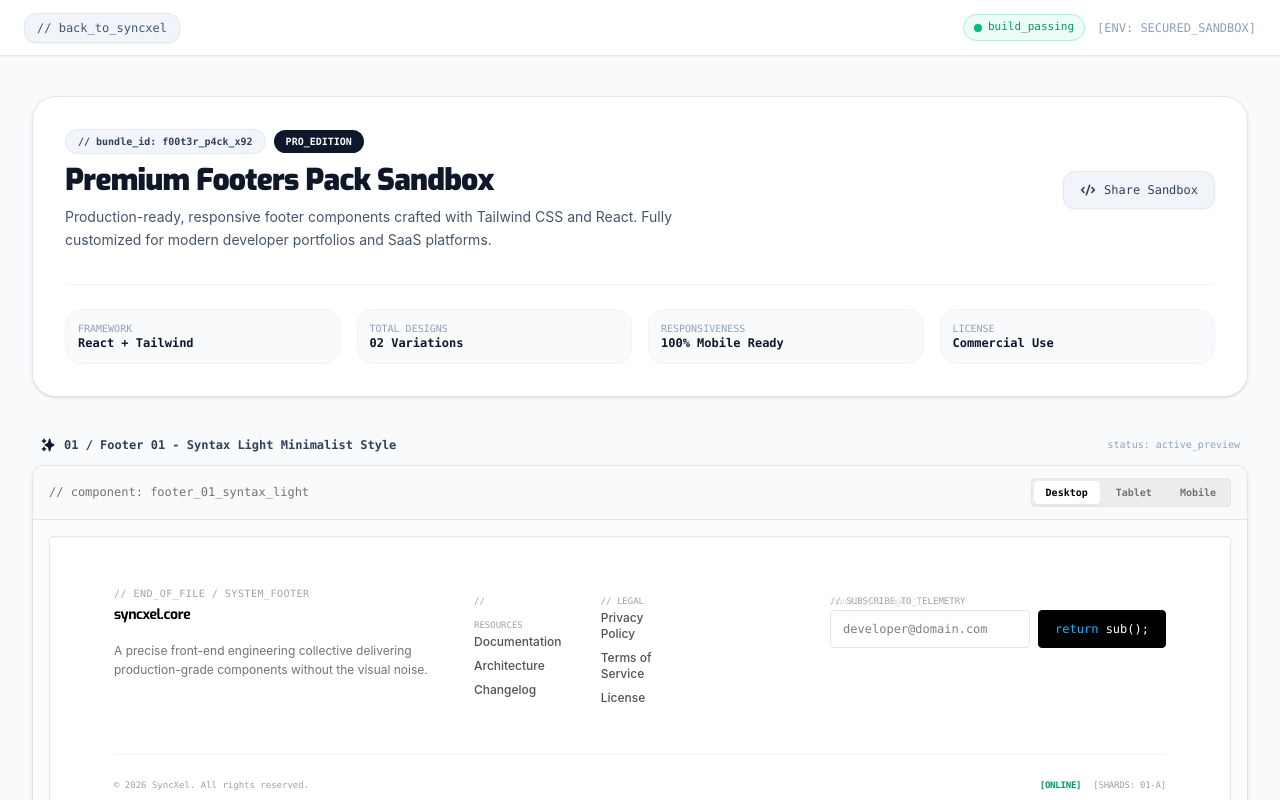
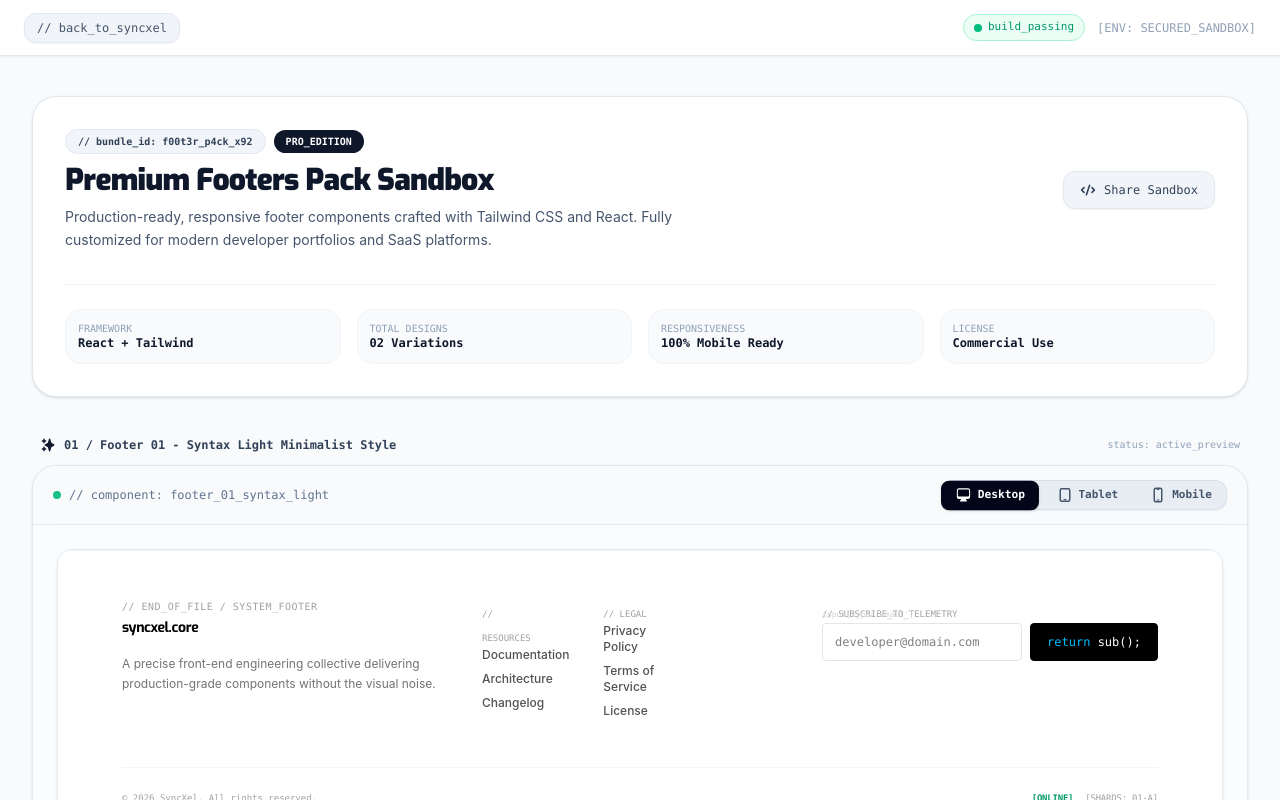
Before and after one commit to lakshan-beast/SyncxelUIPreview, a React (Vite) app: page / in a window 1280 px wide. Shown: the top 800 px of the page. Built offline with nearby package versions, Linux system fonts and the light colour scheme.

Commit message:
Refactor ComponentPreviewSandbox for improved UI and responsiveness with updated styles and icons

```diff
--- a/src/components/ConponentsPreviewSandbox.jsx
+++ b/src/components/ConponentsPreviewSandbox.jsx
@@ -1,50 +1,132 @@
-import { useState } from "react";
+// import { useState } from "react";
+// import { motion } from "framer-motion";
+
+// export default function ComponentPreviewSandbox({ title, children }) {
+//   const [widthMode, setWidthMode] = useState("full");
+
+//   return (
+//     <div className="w-full border border-neutral-200 bg-white rounded-xl shadow-sm overflow-hidden mb-12">
+//       {/* TABS CONTROL BAR */}
+//       <div className="bg-neutral-50 border-b border-neutral-200 px-4 py-3 flex justify-between items-center select-none">
+//         <span className="font-mono text-[10px] md:text-xs text-neutral-500 font-medium">
+//           {`// component: ${title}`}
+//         </span>
+
+//         {/* Laptop & Desktop වලදී විතරක් පෙනෙන Tabs (hidden lg:flex) */}
+//         <div className="hidden lg:flex bg-neutral-200/60 p-0.5 rounded gap-1 border border-neutral-200">
+//           <button
+//             onClick={() => setWidthMode("full")}
+//             className={`px-3 py-1 font-mono text-[10px] font-bold rounded transition-all ${widthMode === "full" ? "bg-white text-black shadow-xs" : "text-neutral-500 hover:text-black"}`}>
+//             Desktop
+//           </button>
+//           <button
+//             onClick={() => setWidthMode("md")}
+//             className={`px-3 py-1 font-mono text-[10px] font-bold rounded transition-all ${widthMode === "md" ? "bg-white text-black shadow-xs" : "text-neutral-500 hover:text-black"}`}>
+//             Tablet
+//           </button>
+//           <button
+//             onClick={() => setWidthMode("sm")}
+//             className={`px-3 py-1 font-mono text-[10px] font-bold rounded transition-all ${widthMode === "sm" ? "bg-white text-black shadow-xs" : "text-neutral-500 hover:text-black"}`}>
+//             Mobile
+//           </button>
+//         </div>
+//       </div>
+
+//       {/* LIVE VIEWPORT CONTAINER */}
+//       <div className="p-4 bg-neutral-50/50 flex justify-center items-center overflow-x-auto">
+//         <motion.div
+//           animate={{
+//             width:
+//               widthMode === "full"
+//                 ? "100%"
+//                 : widthMode === "md"
+//                   ? "768px"
+//                   : "384px",
+//           }}
+//           transition={{ type: "spring", stiffness: 300, damping: 25 }}
+//           className="bg-white border border-neutral-200/80 rounded shadow-xs overflow-hidden w-full min-w-[320px]">
+//           {children}
+//         </motion.div>
+//       </div>
+//     </div>
+//   );
+// }
+
+
+import React, { useState } from "react";
 import { motion } from "framer-motion";
+import {
+  HiComputerDesktop,
+  HiDeviceTablet,
+  HiDevicePhoneMobile,
+} from "react-icons/hi2";
 
 export default function ComponentPreviewSandbox({ title, children }) {
   const [widthMode, setWidthMode] = useState("full");
 
   return (
-    <div className="w-full border border-neutral-200 bg-white rounded-xl shadow-sm overflow-hidden mb-12">
+    <div className="w-full border border-slate-200 bg-white rounded-3xl shadow-sm overflow-hidden mb-12 relative font-mono">
       {/* TABS CONTROL BAR */}
-      <div className="bg-neutral-50 border-b border-neutral-200 px-4 py-3 flex justify-between items-center select-none">
-        <span className="font-mono text-[10px] md:text-xs text-neutral-500 font-medium">
-          {`// component: ${title}`}
-        </span>
+      <div className="bg-slate-50/90 backdrop-blur-md border-b border-slate-200 px-5 py-3.5 flex flex-col sm:flex-row justify-between items-start sm:items-center gap-3 select-none">
 
-        {/* Laptop & Desktop වලදී විතරක් පෙනෙන Tabs (hidden lg:flex) */}
-        <div className="hidden lg:flex bg-neutral-200/60 p-0.5 rounded gap-1 border border-neutral-200">
+        {/* Component Title with Live Status Indicator */}
+        <div className="flex items-center gap-2">
+          <span className="w-2 h-2 rounded-full bg-emerald-500 animate-pulse" />
+          <span className="text-[11px] md:text-xs text-slate-500 font-medium">
+            {`// component: ${title}`}
+          </span>
+        </div>
+
+        {/* Desktop & Tablet / Mobile Device Toggle Tabs */}
+        <div className="hidden lg:flex bg-slate-200/70 p-0 rounded-xl gap-1 border border-slate-300/60 shadow-xs">
           <button
             onClick={() => setWidthMode("full")}
-            className={`px-3 py-1 font-mono text-[10px] font-bold rounded transition-all ${widthMode === "full" ? "bg-white text-black shadow-xs" : "text-neutral-500 hover:text-black"}`}>
-            Desktop
+            className={`px-3.5 py-1.5 text-[11px] font-bold rounded-lg transition-all flex items-center gap-1.5 cursor-pointer ${
+              widthMode === "full"
+                ? "bg-slate-950 text-white shadow-sm scale-102"
+                : "text-slate-600 hover:text-slate-950 hover:bg-white/60"
+            }`}>
+            <HiComputerDesktop className="w-4 h-4" />
+            <span>Desktop</span>
           </button>
+
           <button
             onClick={() => setWidthMode("md")}
-            className={`px-3 py-1 font-mono text-[10px] font-bold rounded transition-all ${widthMode === "md" ? "bg-white text-black shadow-xs" : "text-neutral-500 hover:text-black"}`}>
-            Tablet
+            className={`px-3.5 py-1.5 text-[11px] font-bold rounded-lg transition-all flex items-center gap-1.5 cursor-pointer ${
+              widthMode === "md"
+                ? "bg-slate-950 text-white shadow-sm scale-102"
+                : "text-slate-600 hover:text-slate-950 hover:bg-white/60"
+            }`}>
+            <HiDeviceTablet className="w-4 h-4" />
+            <span>Tablet</span>
           </button>
+
           <button
             onClick={() => setWidthMode("sm")}
-            className={`px-3 py-1 font-mono text-[10px] font-bold rounded transition-all ${widthMode === "sm" ? "bg-white text-black shadow-xs" : "text-neutral-500 hover:text-black"}`}>
-            Mobile
+            className={`px-3.5 py-1.5 text-[11px] font-bold rounded-lg transition-all flex items-center gap-1.5 cursor-pointer ${
+              widthMode === "sm"
+                ? "bg-slate-950 text-white shadow-sm scale-102"
+                : "text-slate-600 hover:text-slate-950 hover:bg-white/60"
+            }`}>
+            <HiDevicePhoneMobile className="w-4 h-4" />
+            <span>Mobile</span>
           </button>
         </div>
       </div>
 
       {/* LIVE VIEWPORT CONTAINER */}
-      <div className="p-4 bg-neutral-50/50 flex justify-center items-center overflow-x-auto">
+      <div className="p-4 sm:p-6 bg-slate-50/50 flex justify-center items-center overflow-x-auto">
         <motion.div
           animate={{
             width:
               widthMode === "full"
                 ? "100%"
                 : widthMode === "md"
-                  ? "768px"
-                  : "375px",
+                ? "768px"
+                : "384px",
           }}
           transition={{ type: "spring", stiffness: 300, damping: 25 }}
-          className="bg-white border border-neutral-200/80 rounded shadow-xs overflow-hidden w-full min-w-[320px]">
+          className="bg-white border border-slate-200/80 rounded-2xl shadow-sm overflow-hidden w-full min-w-[320px]">
           {children}
         </motion.div>
       </div>
```
